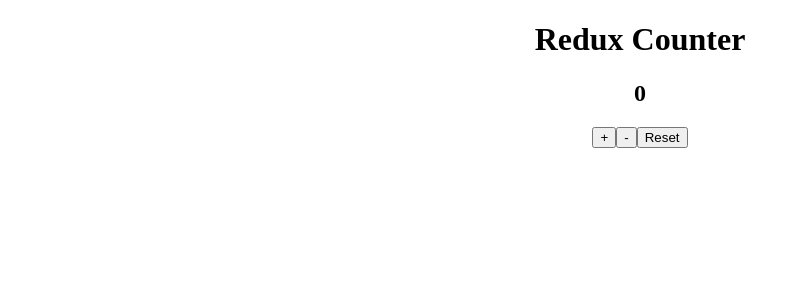
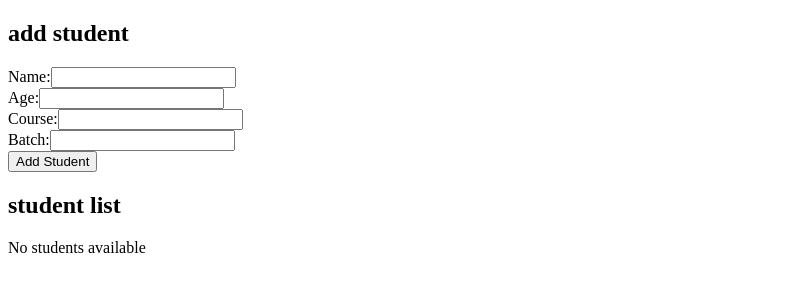
Before and after one commit to Dheeraj-cre/React.js, a React (Vite) app: page / in a window 1280 px wide. Shown: the top 300 px of the page, without its empty margins (0-800 px from the left). Built offline with nearby package versions, Linux system fonts and the light colour scheme.

Commit message:
CURD learn

```diff
--- a/src/App.jsx
+++ b/src/App.jsx
@@ -1,7 +1,21 @@
-import Counter from "./components/Counter";
+import React,{useState} from "react";
+import StudentList from "./components/StudentList";
+import AddStudent from "./components/AddStudent";
 
 function App() {
-  return <Counter />;
+
+    const [students,setstudent] = useState([]);
+
+    function addstudent(studentData){
+       setstudent([...students,studentData])
+    }
+
+    return(
+        <div>
+            <AddStudent addstudent={addstudent} />
+            <StudentList students={students} />
+        </div>
+    )
 }
 
 export default App;
--- /dev/null
+++ b/src/components/AddStudent.jsx
@@ -0,0 +1,46 @@
+import { useForm } from "react-hook-form";
+
+function AddStudent({addstudent}) {
+
+     const {register,handleSubmit,reset, formState:{ errors }} = useForm();
+
+    function submitHandler(data){
+        addstudent(data);
+        reset();
+        alert("Student Added Successfully");
+
+}
+
+return(
+    <div>
+          <h2>add student</h2>
+
+        <div>
+          <label>Name:</label>
+          <input {...register("name",{required:true})} />
+          {errors.name && <p>Name is required</p>}
+        </div>
+        <div>
+          <label>Age:</label>
+          <input type="number" {...register("age",{required:true, min:1})} />
+            {errors.age && <p>Valid age is required</p>}
+          </div>
+        <div>
+            <label>Course:</label>
+            <input {...register("course",{required:true})} />
+            {errors.course && <p>Course is required</p>}
+            </div>
+            <div>
+            <label>Batch:</label>
+            <input {...register("batch",{required:true})} />
+            {errors.batch && <p>Batch is required</p>}
+            </div>
+            <div>
+                <input type="submit" onClick={handleSubmit(submitHandler)} value="Add Student"/>
+            </div>
+    </div>
+)
+
+}
+
+export default AddStudent;
--- /dev/null
+++ b/src/components/StudentList.jsx
@@ -0,0 +1,39 @@
+import React from 'react';
+
+function StudentList({students}){
+
+    return(
+        <div>
+        <h2>student list</h2>
+
+        {students.length === 0 ? (<p>No students available</p>) : (
+
+            <table>
+                <thead>
+                    <tr>
+                        <th>Name</th>
+                        <th>Age</th>
+                        <th>Course</th>
+                        <th>Batch</th>
+                    </tr>
+                </thead>
+
+                <tbody>
+
+                   {students.map((students)=> (
+                    <tr key={students._id}>
+                        <td>{students.name}</td>
+                        <td>{students.age}</td>
+                        <td>{students.course}</td>
+                        <td>{students.batch}</td>
+                    </tr>
+                   ))}
+
+                    </tbody>
+            </table>
+        )}
+
+        </div>
+    )
+}
+export default StudentList;
--- a/src/main.jsx
+++ b/src/main.jsx
@@ -1,18 +1,10 @@
-import React from "react";
-import ReactDOM from "react-dom/client";
-import App from "./App";
-import { Provider } from "react-redux";
-import { store } from "./app/store";
+import { StrictMode } from 'react'
+import { createRoot } from 'react-dom/client'
+// import './index.css'
+import App from './App.jsx'
 
-/*
-Provider makes Redux store available
-to the entire app
-*/
-
-ReactDOM.createRoot(document.getElementById("root")).render(
-  <React.StrictMode>
-    <Provider store={store}>
-      <App />
-    </Provider>
-  </React.StrictMode>
-);
+createRoot(document.getElementById('root')).render(
+  <StrictMode>
+    <App />
+  </StrictMode>,
+)
```
